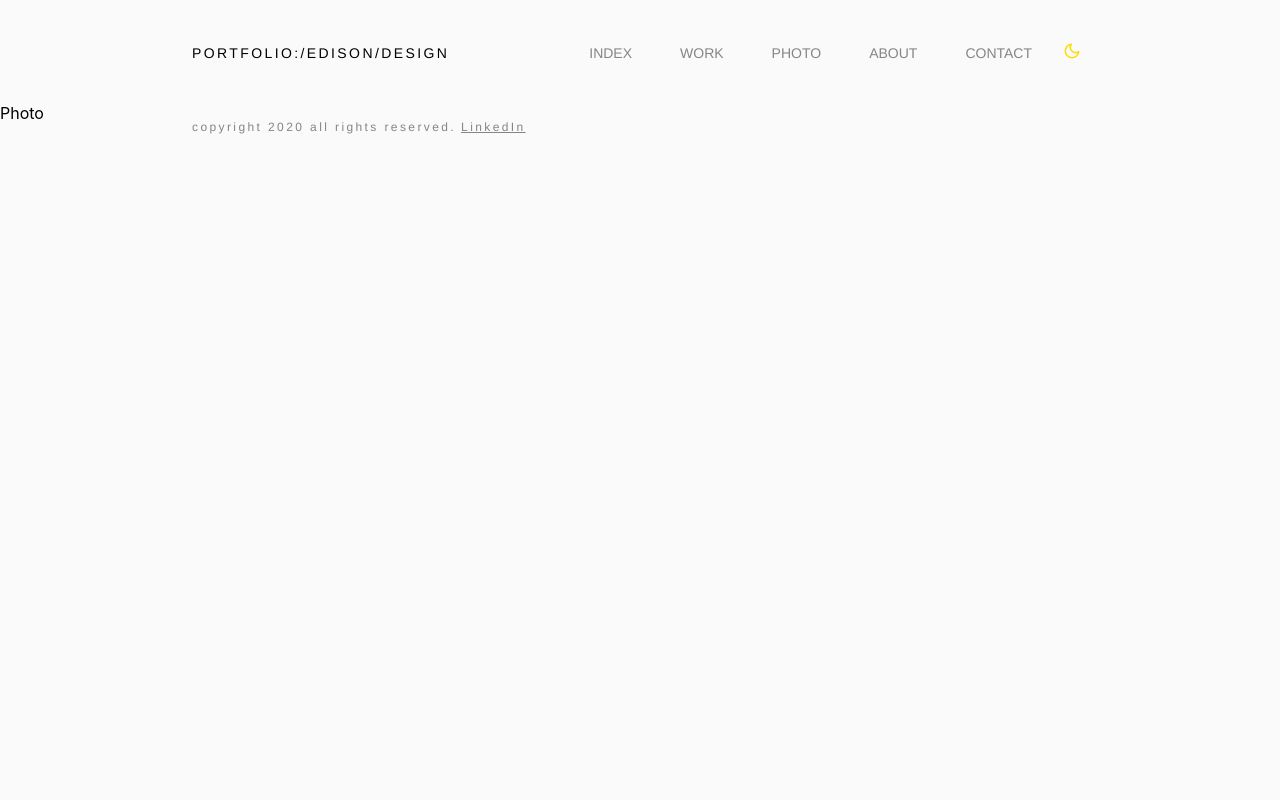
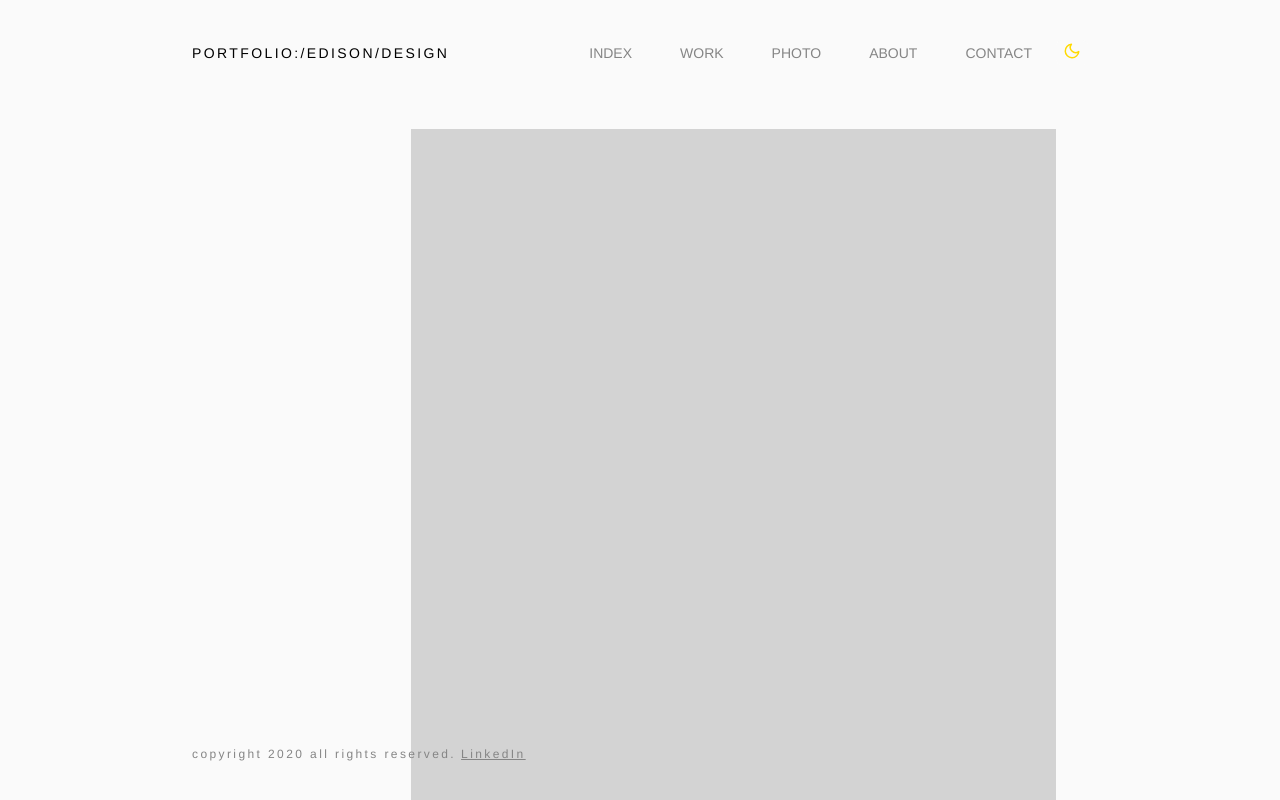
Before and after one commit to fyeung21/edison-web, a React (Create React App) app: page /photo in a window 1280 px wide. Shown: the top 800 px of the page. Built offline with nearby package versions, Linux system fonts and the light colour scheme.

Commit message:
Setup and style photos section

```diff
--- /dev/null
+++ b/src/components/Photo/Landscape.js
@@ -0,0 +1,12 @@
+import React from "react";
+import { LandscapeCont, LandscapeImg } from "./photoStyles";
+
+const Landscape = () => {
+    return (
+        <LandscapeCont>
+            <LandscapeImg />
+        </LandscapeCont>
+    );
+}
+
+export default Landscape;
--- /dev/null
+++ b/src/components/Photo/PhotoLayout.js
@@ -0,0 +1,18 @@
+import React from "react";
+import { PhotoCont } from "./photoStyles";
+import Portrait from "./Portrait";
+import Landscape from "./Landscape";
+
+const PhotoLayout = () => {
+    return (
+        <PhotoCont>
+            <Portrait />
+            <Portrait />
+            <Landscape />
+            <Landscape />
+            <Portrait />
+        </PhotoCont>
+    );
+}
+
+export default PhotoLayout;
--- /dev/null
+++ b/src/components/Photo/Portrait.js
@@ -0,0 +1,12 @@
+import React from "react";
+import { PortraitCont, PortraitImg } from "./photoStyles";
+
+const Portrait = () => {
+    return (
+        <PortraitCont>
+            <PortraitImg />
+        </PortraitCont>
+    );
+}
+
+export default Portrait;
--- /dev/null
+++ b/src/components/Photo/photoStyles.js
@@ -0,0 +1,30 @@
+import styled from "styled-components";
+
+export const PhotoCont = styled.div`
+    margin: 4rem 14rem 8rem;
+`
+////////////////
+
+export const PortraitCont = styled.div`
+    display: flex;
+    justify-content: flex-end;
+    margin: 4rem auto;
+`
+export const PortraitImg = styled.div`
+    background-color: lightgrey;
+    width: 645px;
+    height: 965px;
+`
+
+////////////////
+
+export const LandscapeCont = styled.div`
+    display: flex;
+    justify-content: flex-end;
+    margin: 4rem auto;
+`
+export const LandscapeImg = styled.div`
+    background-color: lightgrey;
+    width: 875px;
+    height: 585px;
+`
--- a/src/pages/photo.js
+++ b/src/pages/photo.js
@@ -1,7 +1,10 @@
 import React from 'react';
+import PhotoLayout from '../components/Photo/PhotoLayout';
 
 const Photo = () => {
-    return <h2>Photo</h2>;
+    return (
+        <PhotoLayout />
+    );
 }
 
 export default Photo;
```
